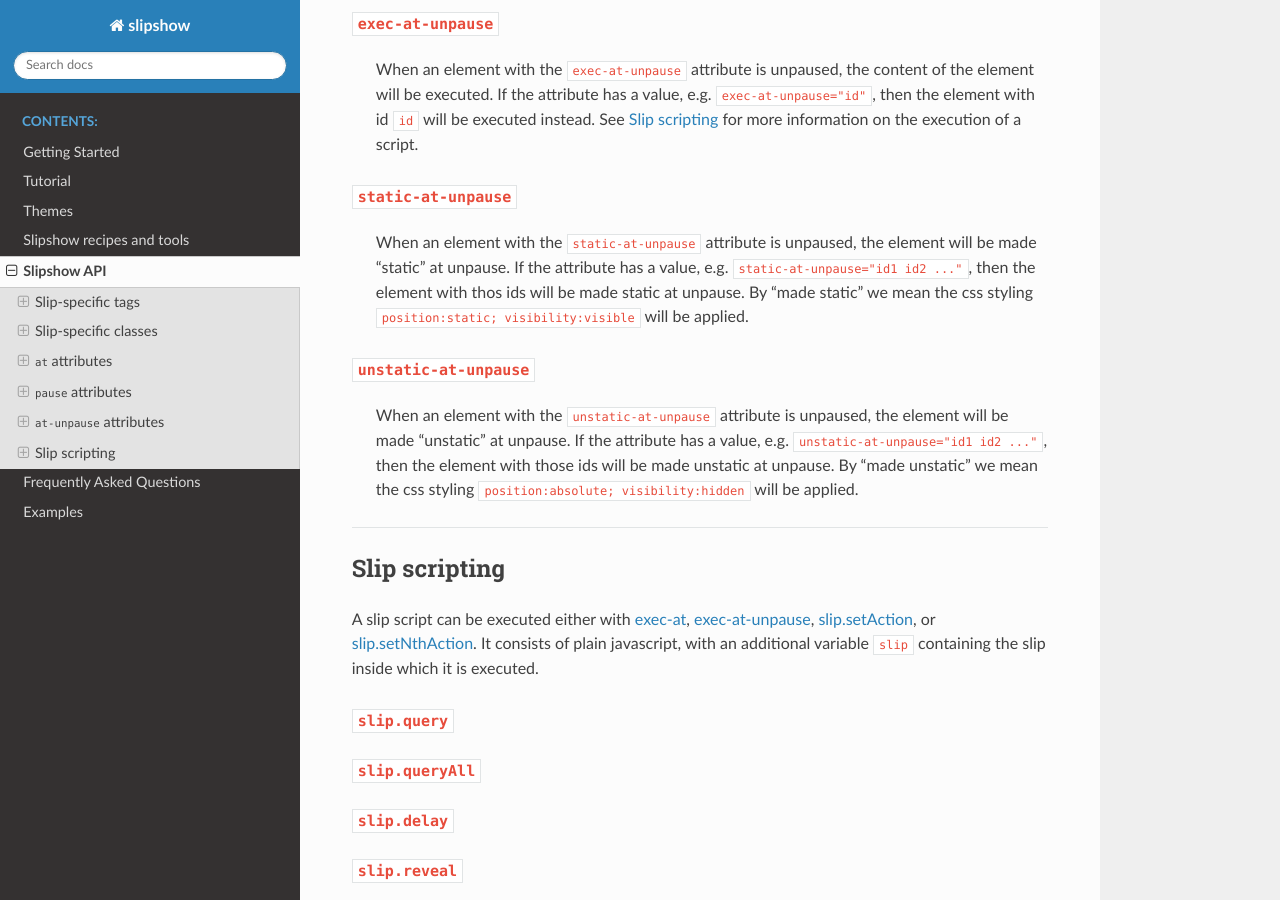
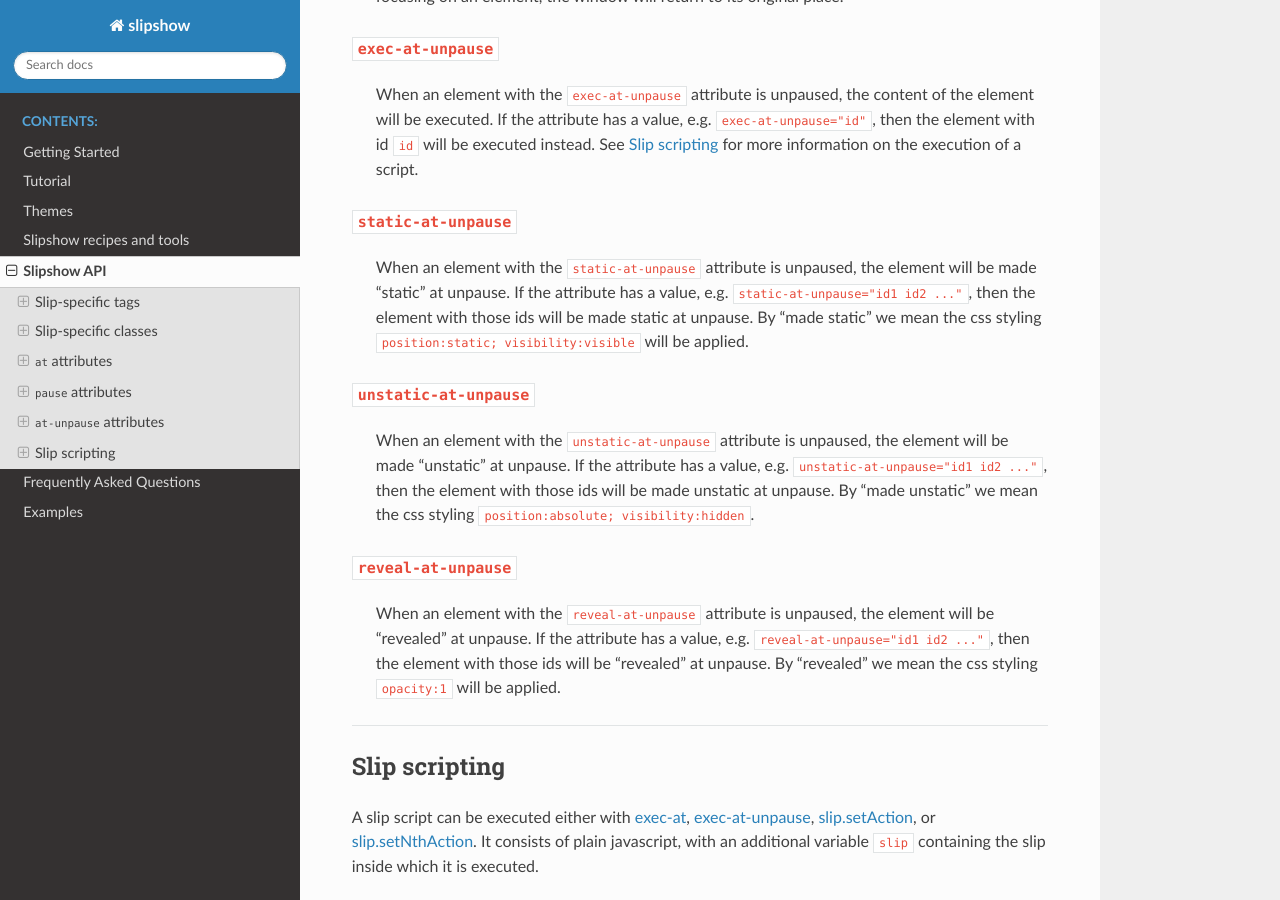
Before and after one commit to panglesd/slipshow, a Sphinx documentation site: the page built from docs/listAttributes.rst, in a window 1280 px wide and 900 px high, scrolled down 6147 px. Built offline with Sphinx 7.4.7 and the Read the Docs theme 2.0.0, drawn with Linux system fonts in a browser that asks for light colours.

Commit message:
documented reveal-at-unpause

```diff
--- a/docs/listAttributes.rst
+++ b/docs/listAttributes.rst
@@ -240,14 +240,19 @@ When an element has focus from the pause mechanism, and its attribute is removed
 
 ``static-at-unpause``
 ~~~~~~~~~~~~~~~~~~~~~~~~~~~~~~~~~
-  When an element with the ``static-at-unpause`` attribute is unpaused, the element will be made "static" at unpause. If the attribute has a value, e.g. ``static-at-unpause="id1 id2 ..."``, then the element with thos ids will be made static at unpause. By "made static" we mean the css styling ``position:static; visibility:visible`` will be applied.
+  When an element with the ``static-at-unpause`` attribute is unpaused, the element will be made "static" at unpause. If the attribute has a value, e.g. ``static-at-unpause="id1 id2 ..."``, then the element with those ids will be made static at unpause. By "made static" we mean the css styling ``position:static; visibility:visible`` will be applied.
 
 .. _unstatic-at-unpause:
 
 ``unstatic-at-unpause``
 ~~~~~~~~~~~~~~~~~~~~~~~~~~~~~~~~~
-  When an element with the ``unstatic-at-unpause`` attribute is unpaused, the element will be made "unstatic" at unpause. If the attribute has a value, e.g. ``unstatic-at-unpause="id1 id2 ..."``, then the element with those ids will be made unstatic at unpause. By "made unstatic" we mean the css styling ``position:absolute; visibility:hidden`` will be applied.
+  When an element with the ``unstatic-at-unpause`` attribute is unpaused, the element will be made "unstatic" at unpause. If the attribute has a value, e.g. ``unstatic-at-unpause="id1 id2 ..."``, then the element with those ids will be made unstatic at unpause. By "made unstatic" we mean the css styling ``position:absolute; visibility:hidden``.
 
+.. _reveal-at-unpause:
+
+``reveal-at-unpause``
+~~~~~~~~~~~~~~~~~~~~~~~~~~~~~~~~~
+  When an element with the ``reveal-at-unpause`` attribute is unpaused, the element will be "revealed" at unpause. If the attribute has a value, e.g. ``reveal-at-unpause="id1 id2 ..."``, then the element with those ids will be "revealed" at unpause. By "revealed" we mean the css styling ``opacity:1`` will be applied.
 
 ----------------
 
```
